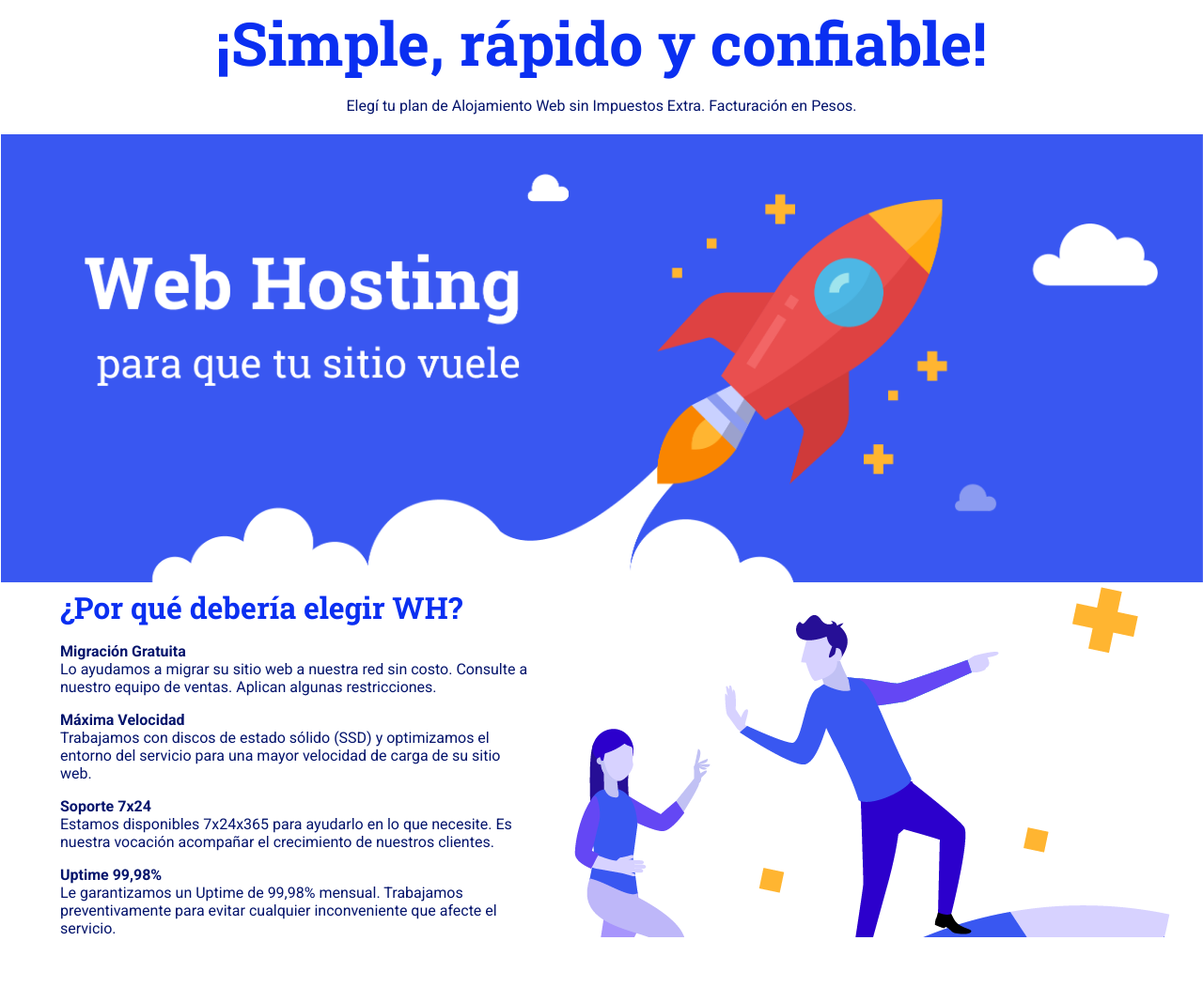
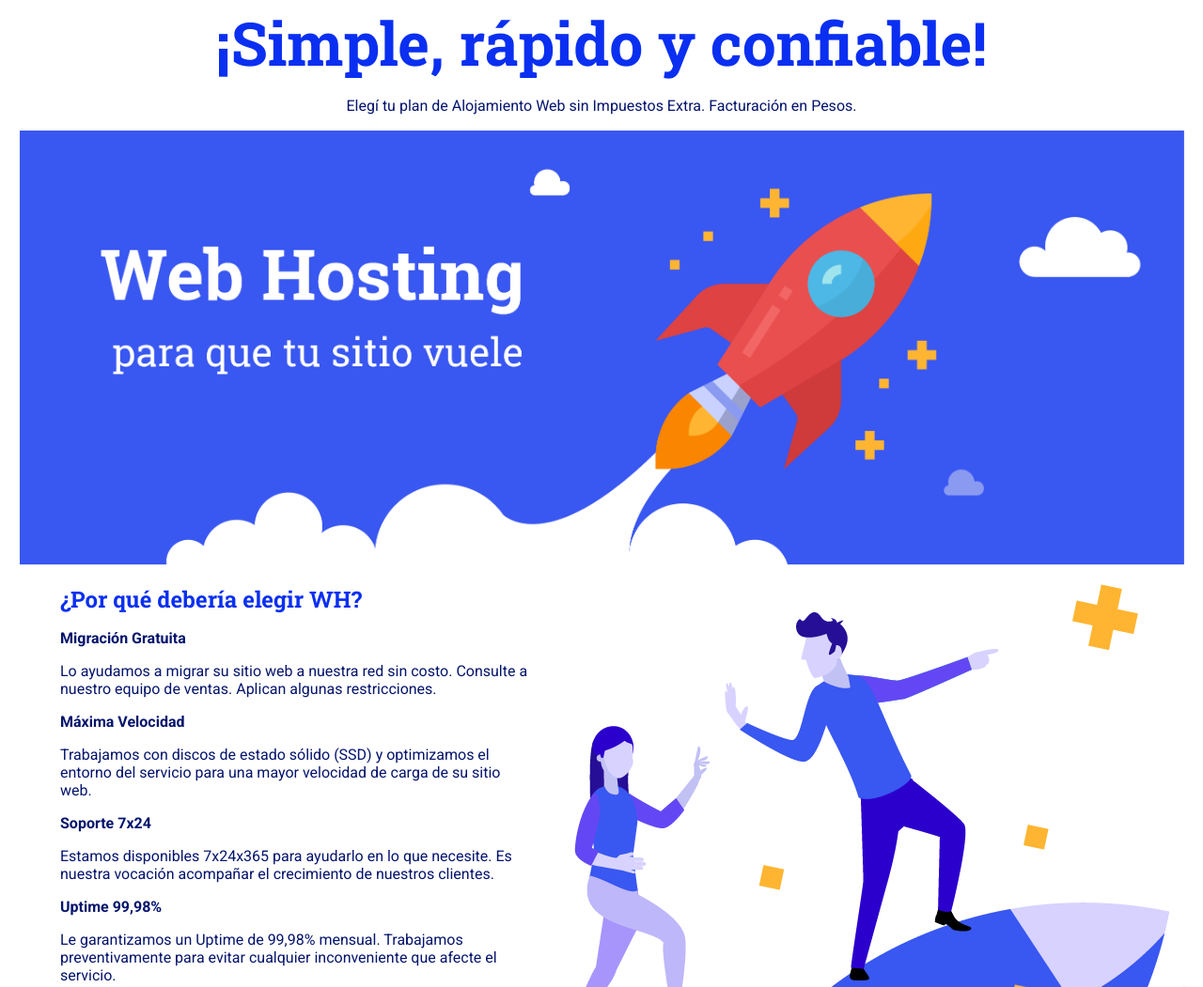
Before and after one commit to M4rrix/wh, a plain HTML site: page index.html in a window 1280 px wide. Shown: the part 86-1137 px from the top of the page at 94% size. Before the commit the page ends 1084 px from the top, so only its background shows below. Drawn offline with Linux system fonts and the light colour scheme.

Commit message:
revision de estructura

```diff
--- a/index.html
+++ b/index.html
@@ -20,31 +20,21 @@
     <main class="main">
         <h1 class="title1">¡Simple, rápido y confiable!</h1>
         <p class="p1">Elegí tu plan de Alojamiento Web sin Impuestos Extra. Facturación en Pesos.</p>
+        <img src="img/M5-Desafío1-img.png" class="foto-wh" alt="Hace volar tu sitio">
     </main>
-    <section>
-        <img src="img/M5-Desafío1-img.png" class="foto-wh" alt="Hace volar tu sitio">
-    </section>
     <div class="section2">
         <div class="div-container">
-            <h1 class="title2">¿Por qué debería elegir WH?</h1>
-            <div>
+            <h2 class="title2">¿Por qué debería elegir WH?</h2>
             <p class="parrafos"><strong>Migración Gratuita</strong></p>
             <p class="parrafos">Lo ayudamos a migrar su sitio web a nuestra red sin costo. Consulte a nuestro equipo de ventas. Aplican algunas restricciones.</p>
-            </div>
-            <div>
             <p class="parrafos"><strong>Máxima Velocidad</strong></p>
             <p class="parrafos">Trabajamos con discos de estado sólido (SSD) y optimizamos el entorno del servicio para una mayor velocidad de carga de su sitio web.</p>
-            </div>
-            <div>
             <p class="parrafos"><strong>Soporte 7x24</strong></p>
             <p class="parrafos">Estamos disponibles 7x24x365 para ayudarlo en lo que necesite. Es nuestra vocación acompañar el crecimiento de nuestros clientes.</p>
-            </div>
-            <div>
             <p class="parrafos"><strong>Uptime 99,98%</strong></p>
             <p class="parrafos">Le garantizamos un Uptime de 99,98% mensual. Trabajamos preventivamente para evitar cualquier inconveniente que afecte el servicio.</p>
         </div>
-        </div>
-
+        <img class="people" src="img/M5-Desafio3-img.png" alt="Personas">
     </div>
 </body>
 </html>
```
Lines whose indentation alone changed are shown as unchanged.
